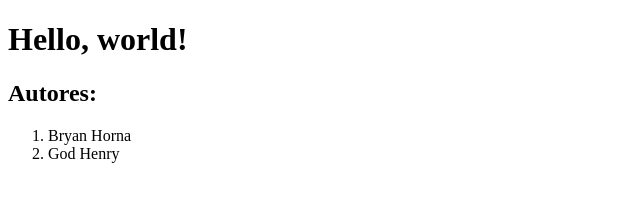
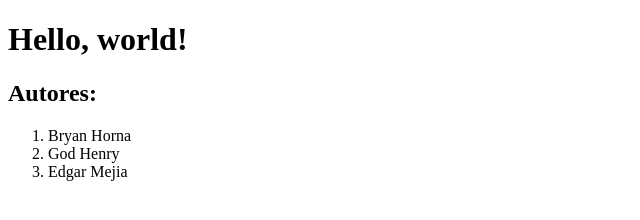
Before and after one commit to dtsmine/tmp_oneflow, a plain HTML site: page index.html in a window 1280 px wide. Shown: the whole page, without its empty margins (0-640 px from the left). Drawn offline with Linux system fonts and the light colour scheme.

Commit message:
feat(landing): add author

```diff
--- a/index.html
+++ b/index.html
@@ -12,6 +12,7 @@
       <ol>
         <li>Bryan Horna</li>
         <li>God Henry</li>
+        <li>Edgar Mejia</li>
       </ol>
     </div>
   </body>
```
